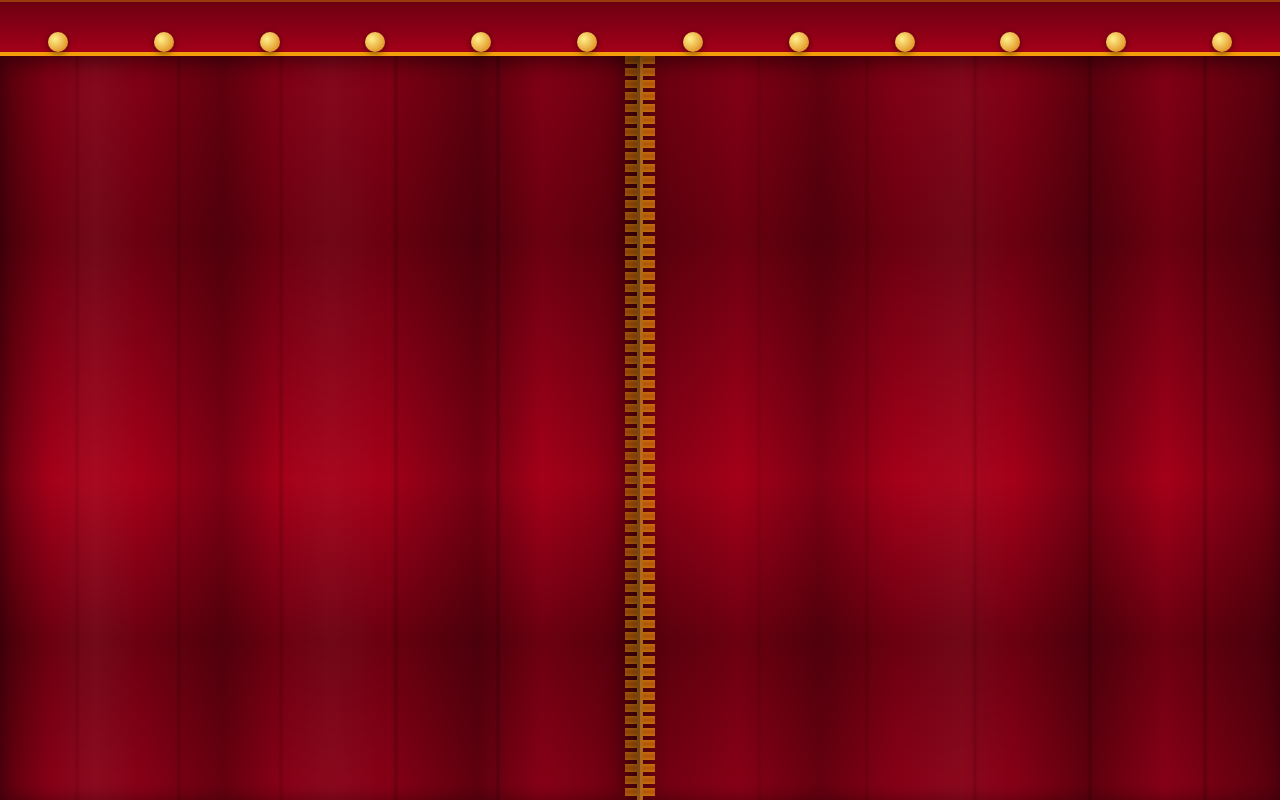
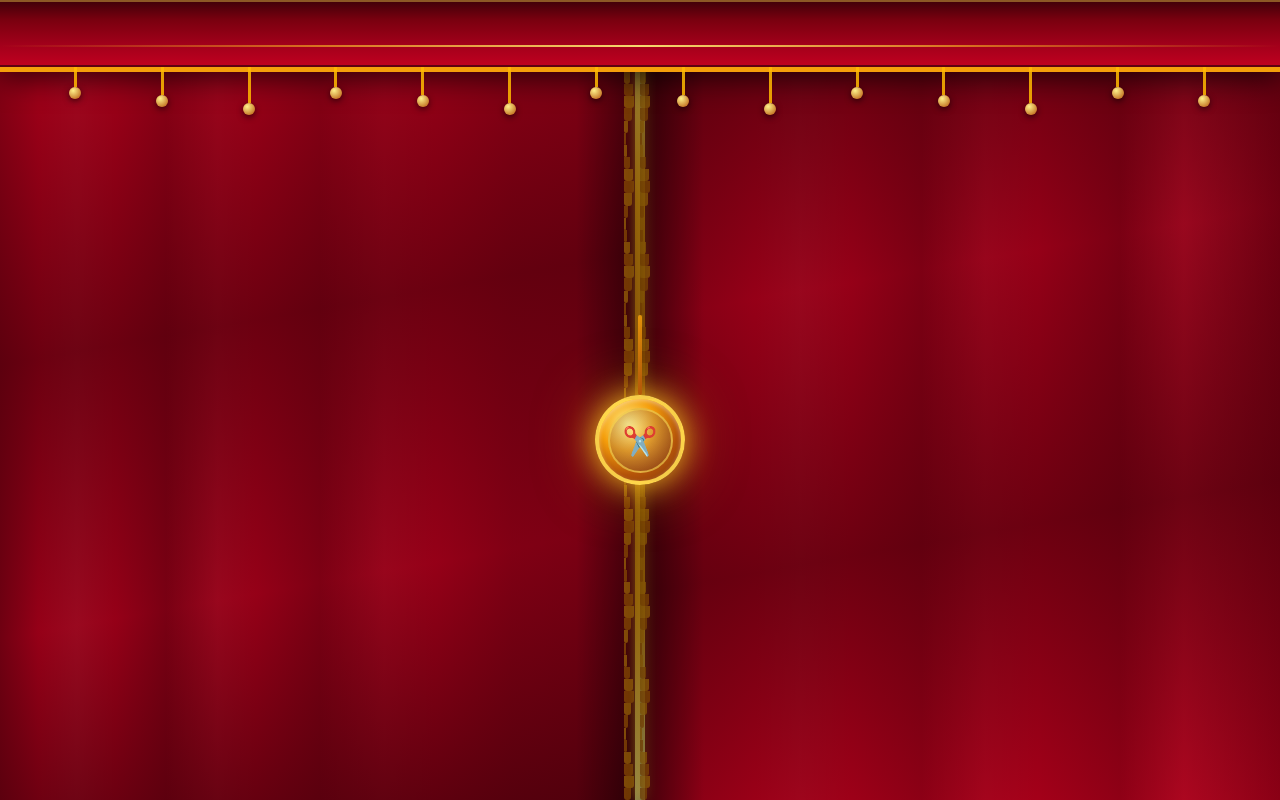
Before and after one commit to tauseefsrdt/ijamr-ceremony, a React (Vite) app: page / in a window 1280 px wide. Built offline with nearby package versions, Linux system fonts and the light colour scheme; the HTML template or start-up script is replaced by a standard one.

Commit message:
new changes

```diff
--- a/src/App.jsx
+++ b/src/App.jsx
@@ -533,85 +533,160 @@ export default function App() {
       className="relative min-h-screen w-full flex items-center justify-center overflow-hidden bg-[#0a1526] text-slate-900 select-none"
       style={{ minHeight: '100svh' }}
     >
-      {/* ══ FULL-SCREEN RED VELVET CURTAIN (PARDA) ══ */}
+      {/* ══ PREMIUM RED VELVET CURTAIN (PARDA) ══ */}
       {!curtainOpen && (
-        <div className="absolute inset-0 z-50 pointer-events-none flex" aria-hidden="true">
+        <div className="absolute inset-0 z-50 pointer-events-none" aria-hidden="true">
 
-          {/* Top Pelmet / Valance bar */}
-          <div className="absolute top-0 left-0 right-0 z-10 h-10 sm:h-14" style={{
-            background: 'linear-gradient(180deg, #6b0010 0%, #8b0016 60%, #a50019 100%)',
-            borderBottom: '4px solid #f59e0b',
-            boxShadow: '0 4px 24px rgba(0,0,0,0.6), 0 2px 0 rgba(255,200,0,0.3) inset'
+          {/* ── ORNATE PELMET / VALANCE BAR ── */}
+          <div className="absolute top-0 left-0 right-0 z-20" style={{
+            height: '72px',
+            background: 'linear-gradient(180deg, #3d0008 0%, #7a000f 30%, #a0001a 65%, #c20020 100%)',
+            borderBottom: '5px solid #f59e0b',
+            boxShadow: '0 6px 30px rgba(0,0,0,0.7), 0 2px 0 rgba(255,220,80,0.4) inset, 0 -2px 0 rgba(0,0,0,0.5) inset'
           }}>
-            {/* Pelmet gold trim decoration */}
-            <div className="absolute inset-x-0 bottom-0 flex justify-between px-6 sm:px-12">
-              {Array.from({ length: 12 }).map((_, i) => (
-                <div key={i} className="w-4 h-4 sm:w-5 sm:h-5 rounded-full" style={{
-                  background: 'radial-gradient(circle at 35% 35%, #fef08a, #d97706)',
-                  boxShadow: '0 2px 6px rgba(0,0,0,0.5)'
-                }} />
+            {/* Pelmet inner gold band */}
+            <div className="absolute bottom-5 left-0 right-0 h-[2px]" style={{ background: 'linear-gradient(90deg, transparent, rgba(251,191,36,0.6), rgba(255,240,120,0.9), rgba(251,191,36,0.6), transparent)' }} />
+            {/* Hanging tassels */}
+            <div className="absolute bottom-0 left-0 right-0 flex justify-around px-8 translate-y-full">
+              {Array.from({ length: 14 }).map((_, i) => (
+                <div key={i} className="flex flex-col items-center">
+                  <div className="w-[3px] bg-amber-400" style={{ height: `${20 + (i % 3) * 8}px`, opacity: 0.85 }} />
+                  <div className="w-3 h-3 rounded-full" style={{
+                    background: 'radial-gradient(circle at 35% 30%, #fef08a, #b45309)',
+                    boxShadow: '0 2px 6px rgba(0,0,0,0.6)'
+                  }} />
+                </div>
               ))}
             </div>
           </div>
 
-          {/* LEFT curtain panel */}
+          {/* ── LEFT CURTAIN PANEL ── */}
           <div
             ref={curtainLeftRef}
-            className="absolute top-0 left-0 bottom-0 w-1/2 origin-left"
-            style={{
-              background: 'linear-gradient(180deg, #8b0016 0%, #6b0010 30%, #a50019 60%, #6b0010 80%, #8b0016 100%)',
-              backgroundImage: [
-                'linear-gradient(90deg, rgba(0,0,0,0.35) 0%, transparent 8%, rgba(255,255,255,0.04) 15%, transparent 22%, rgba(0,0,0,0.25) 35%, transparent 44%, rgba(255,255,255,0.03) 52%, transparent 60%, rgba(0,0,0,0.3) 75%, transparent 85%, rgba(0,0,0,0.2) 100%)',
-                'linear-gradient(180deg, #8b0016 0%, #6b0010 30%, #a50019 60%, #6b0010 80%, #8b0016 100%)'
-              ].join(', '),
-              borderRight: '3px solid rgba(251,191,36,0.55)',
-              boxShadow: '6px 0 40px rgba(0,0,0,0.55), inset -3px 0 20px rgba(0,0,0,0.4)'
-            }}
+            className="absolute left-0 bottom-0 w-1/2"
+            style={{ top: '0px' }}
           >
-            {/* Fabric fold lines */}
-            {[12, 28, 44, 62, 78].map((pct, i) => (
-              <div key={i} className="absolute top-0 bottom-0" style={{
-                left: `${pct}%`,
-                width: '2px',
-                background: `rgba(0,0,0,${0.15 + i * 0.04})`,
-                filter: 'blur(1px)'
-              }} />
-            ))}
-            {/* Gold fringe at right edge */}
-            <div className="absolute top-10 sm:top-14 right-0 bottom-0 w-3" style={{
-              background: 'repeating-linear-gradient(180deg, #f59e0b 0px, #d97706 4px, #f59e0b 8px, transparent 8px, transparent 12px)',
-              opacity: 0.7
+            {/* Main velvet fabric */}
+            <div className="absolute inset-0" style={{
+              background: [
+                'linear-gradient(90deg,',
+                '  rgba(0,0,0,0.55) 0%,',
+                '  rgba(180,0,20,0.0) 6%,',
+                '  rgba(255,255,255,0.07) 12%,',
+                '  rgba(0,0,0,0.0) 18%,',
+                '  rgba(0,0,0,0.4) 26%,',
+                '  rgba(255,255,255,0.05) 34%,',
+                '  rgba(0,0,0,0.0) 40%,',
+                '  rgba(0,0,0,0.35) 50%,',
+                '  rgba(255,255,255,0.04) 60%,',
+                '  rgba(0,0,0,0.0) 68%,',
+                '  rgba(0,0,0,0.3) 80%,',
+                '  rgba(0,0,0,0.45) 100%',
+                ')'
+              ].join(''),
+              backgroundColor: '#8b0016'
+            }} />
+            {/* Velvet sheen overlay */}
+            <div className="absolute inset-0" style={{
+              background: 'linear-gradient(170deg, rgba(200,0,30,0.6) 0%, rgba(100,0,15,0.8) 40%, rgba(160,0,25,0.5) 70%, rgba(80,0,12,0.9) 100%)'
+            }} />
+            {/* Right edge gold border + inner shadow */}
+            <div className="absolute top-0 right-0 bottom-0 w-[5px]" style={{
+              background: 'linear-gradient(180deg, #fef08a, #f59e0b, #d97706, #f59e0b, #fef08a)',
+              boxShadow: '0 0 12px rgba(251,191,36,0.7)'
+            }} />
+            {/* Hanging gold fringe */}
+            <div className="absolute top-[72px] right-0 bottom-0 w-4 flex flex-col" style={{ gap: 0 }}>
+              {Array.from({ length: 60 }).map((_, i) => (
+                <div key={i} style={{
+                  height: '16px',
+                  width: `${6 + Math.sin(i * 0.9) * 4}px`,
+                  background: i % 2 === 0 ? '#f59e0b' : '#d97706',
+                  opacity: 0.75,
+                  borderRadius: '0 0 3px 3px'
+                }} />
+              ))}
+            </div>
+            {/* Deep inner shadow on right edge */}
+            <div className="absolute top-0 right-0 bottom-0 w-16" style={{
+              background: 'linear-gradient(90deg, transparent, rgba(0,0,0,0.5))'
             }} />
           </div>
 
-          {/* RIGHT curtain panel */}
+          {/* ── RIGHT CURTAIN PANEL ── */}
           <div
             ref={curtainRightRef}
-            className="absolute top-0 right-0 bottom-0 w-1/2 origin-right"
-            style={{
-              background: 'linear-gradient(180deg, #8b0016 0%, #6b0010 30%, #a50019 60%, #6b0010 80%, #8b0016 100%)',
-              backgroundImage: [
-                'linear-gradient(90deg, rgba(0,0,0,0.2) 0%, transparent 15%, rgba(0,0,0,0.25) 28%, transparent 40%, rgba(255,255,255,0.03) 50%, transparent 58%, rgba(0,0,0,0.3) 70%, transparent 82%, rgba(0,0,0,0.35) 100%)',
-                'linear-gradient(180deg, #8b0016 0%, #6b0010 30%, #a50019 60%, #6b0010 80%, #8b0016 100%)'
-              ].join(', '),
-              borderLeft: '3px solid rgba(251,191,36,0.55)',
-              boxShadow: '-6px 0 40px rgba(0,0,0,0.55), inset 3px 0 20px rgba(0,0,0,0.4)'
-            }}
+            className="absolute right-0 bottom-0 w-1/2"
+            style={{ top: '0px' }}
           >
-            {/* Fabric fold lines */}
-            {[18, 35, 52, 70, 88].map((pct, i) => (
-              <div key={i} className="absolute top-0 bottom-0" style={{
-                left: `${pct}%`,
-                width: '2px',
-                background: `rgba(0,0,0,${0.12 + i * 0.04})`,
-                filter: 'blur(1px)'
-              }} />
-            ))}
-            {/* Gold fringe at left edge */}
-            <div className="absolute top-10 sm:top-14 left-0 bottom-0 w-3" style={{
-              background: 'repeating-linear-gradient(180deg, #f59e0b 0px, #d97706 4px, #f59e0b 8px, transparent 8px, transparent 12px)',
-              opacity: 0.7
+            {/* Main velvet fabric */}
+            <div className="absolute inset-0" style={{
+              background: [
+                'linear-gradient(90deg,',
+                '  rgba(0,0,0,0.45) 0%,',
+                '  rgba(0,0,0,0.0) 18%,',
+                '  rgba(255,255,255,0.05) 25%,',
+                '  rgba(0,0,0,0.0) 33%,',
+                '  rgba(0,0,0,0.35) 44%,',
+                '  rgba(255,255,255,0.04) 54%,',
+                '  rgba(0,0,0,0.0) 62%,',
+                '  rgba(0,0,0,0.4) 75%,',
+                '  rgba(255,255,255,0.06) 85%,',
+                '  rgba(0,0,0,0.55) 100%',
+                ')'
+              ].join(''),
+              backgroundColor: '#8b0016'
             }} />
+            {/* Velvet sheen overlay */}
+            <div className="absolute inset-0" style={{
+              background: 'linear-gradient(170deg, rgba(80,0,12,0.9) 0%, rgba(160,0,25,0.5) 35%, rgba(100,0,15,0.8) 65%, rgba(200,0,30,0.55) 100%)'
+            }} />
+            {/* Left edge gold border */}
+            <div className="absolute top-0 left-0 bottom-0 w-[5px]" style={{
+              background: 'linear-gradient(180deg, #fef08a, #f59e0b, #d97706, #f59e0b, #fef08a)',
+              boxShadow: '0 0 12px rgba(251,191,36,0.7)'
+            }} />
+            {/* Hanging gold fringe */}
+            <div className="absolute top-[72px] left-0 bottom-0 w-4 flex flex-col" style={{ gap: 0 }}>
+              {Array.from({ length: 60 }).map((_, i) => (
+                <div key={i} style={{
+                  height: '16px',
+                  width: `${6 + Math.sin(i * 0.9) * 4}px`,
+                  background: i % 2 === 0 ? '#f59e0b' : '#d97706',
+                  opacity: 0.75,
+                  borderRadius: '0 0 3px 3px'
+                }} />
+              ))}
+            </div>
+            {/* Deep inner shadow on left edge */}
+            <div className="absolute top-0 left-0 bottom-0 w-16" style={{
+              background: 'linear-gradient(270deg, transparent, rgba(0,0,0,0.5))'
+            }} />
+          </div>
+
+          {/* ── CENTER GOLDEN SEAL / MEDALLION ── */}
+          <div className="absolute top-1/2 left-1/2 -translate-x-1/2 -translate-y-1/2 z-30 flex flex-col items-center pointer-events-auto" style={{ gap: 0 }}>
+            {/* Rope from pelmet */}
+            <div style={{ width: '4px', height: '80px', background: 'linear-gradient(180deg, #f59e0b, #b45309)', borderRadius: '2px', opacity: 0.85 }} />
+            {/* Medallion outer ring (Clickable Button) */}
+            <button
+              onClick={handleCutRibbon}
+              className="rounded-full flex items-center justify-center cursor-pointer hover:scale-105 active:scale-95 transition-transform duration-300 focus:outline-none"
+              style={{
+                width: '90px', height: '90px',
+                background: 'radial-gradient(circle at 35% 30%, #fef08a 0%, #f59e0b 35%, #b45309 65%, #78350f 100%)',
+                border: '4px solid rgba(255,220,80,0.9)',
+                boxShadow: '0 0 30px rgba(251,191,36,0.9), 0 0 60px rgba(245,158,11,0.5), inset 0 2px 4px rgba(255,255,255,0.4)'
+            }}>
+              {/* Inner circle */}
+              <div className="rounded-full flex items-center justify-center" style={{
+                width: '65px', height: '65px',
+                background: 'radial-gradient(circle at 40% 35%, rgba(255,245,180,0.3), rgba(120,53,15,0.6))',
+                border: '2px solid rgba(255,220,80,0.6)'
+              }}>
+                <span style={{ fontSize: '28px', lineHeight: 1 }}>✂️</span>
+              </div>
+            </button>
           </div>
 
         </div>
```
Also changed, not shown: src/index.css (+60 -0 lines).
